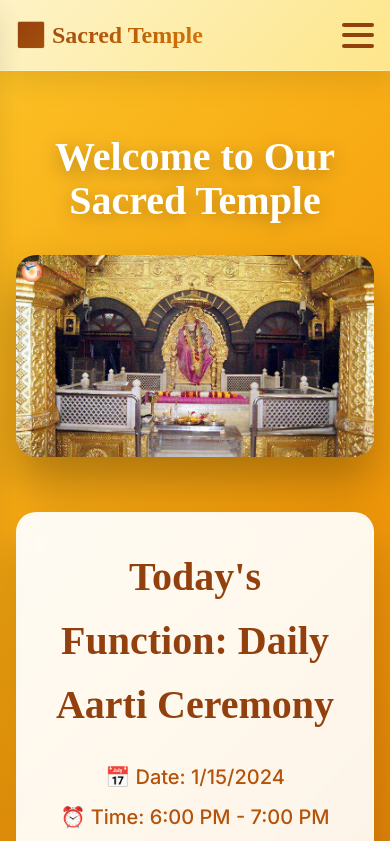
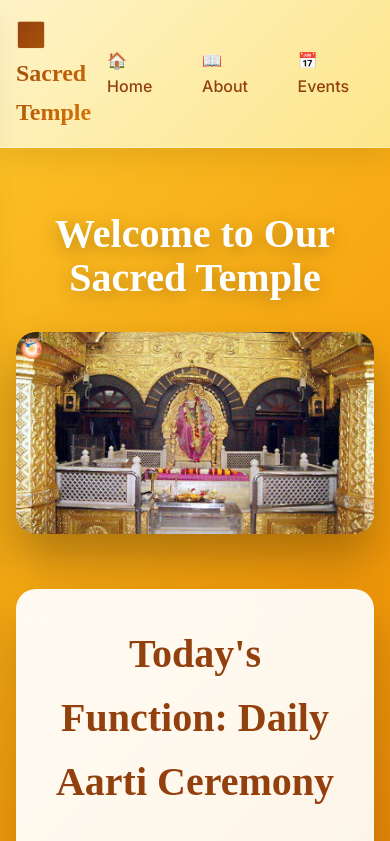
Before and after one commit to balagithub98/saibaba-nextjs-decap, a Next.js app: page / in a window 390 px wide. Shown: the top 841 px of the page. Built offline with nearby package versions, Linux system fonts and the light colour scheme.

Commit message:
Fix duplicate navigation issue - hide mobile menu on desktop

```diff
--- a/app/globals.css
+++ b/app/globals.css
@@ -135,9 +135,13 @@ nav .nav-links a:hover {
   transform: rotate(-45deg);
 }
 
-/* Desktop Navigation - Hide mobile menu */
+/* Desktop Navigation - Show desktop nav, hide mobile menu */
 .desktop-nav {
   display: flex;
+}
+
+.mobile-menu-toggle {
+  display: none;
 }
 
 /* Mobile Navigation Styles */
@@ -150,7 +154,8 @@ nav .nav-links a:hover {
     display: none;
   }
 
-  nav .nav-links {
+  /* Mobile menu navigation links */
+  .mobile-menu-toggle + .nav-links {
     position: fixed;
     left: -100%;
     top: 0;
@@ -166,11 +171,11 @@ nav .nav-links a:hover {
     z-index: 999;
   }
 
-  nav .nav-links.active {
+  .mobile-menu-toggle + .nav-links.active {
     left: 0;
   }
 
-  nav .nav-links a {
+  .mobile-menu-toggle + .nav-links a {
     display: block;
     margin: 1rem 0;
     font-size: 1.2rem;
@@ -182,7 +187,7 @@ nav .nav-links a:hover {
     transition: all 0.3s ease;
   }
 
-  nav .nav-links a:hover {
+  .mobile-menu-toggle + .nav-links a:hover {
     background: linear-gradient(135deg, #92400e 0%, #d97706 100%);
     color: white;
     transform: scale(1.05);
```
